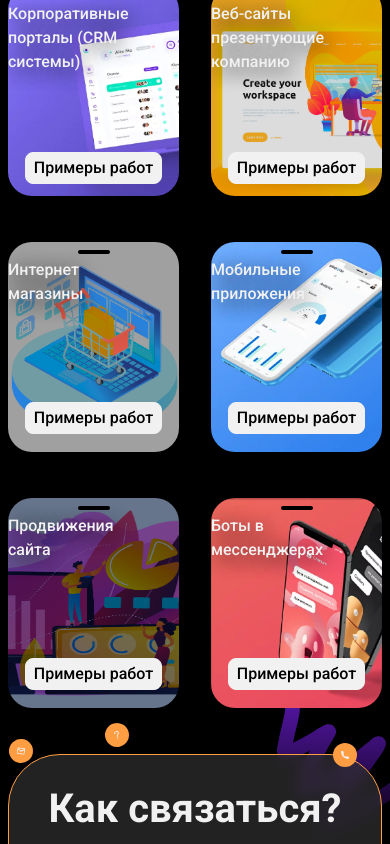
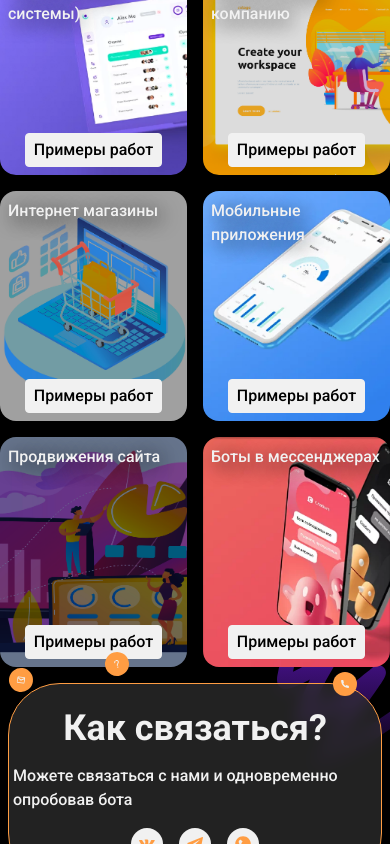
Before and after one commit to mangi-org/home-page, a Next.js app: page / in a window 390 px wide. Shown: the part 1860-2704 px from the top of the page. Built offline with nearby package versions, Linux system fonts and the light colour scheme.

Commit message:
update(ui): add adapted width

```diff
--- a/app/globals.css
+++ b/app/globals.css
@@ -2,7 +2,6 @@
 @tailwind base;
 @tailwind components;
 @tailwind utilities;
-
 
 :root {
   --white-color: #f1f1f1;
@@ -29,7 +28,8 @@
   margin: 0;
 }
 
-*, html {
+*,
+html {
   scroll-behavior: smooth;
 }
 
@@ -72,3 +72,7 @@ body.light {
   color: var(--black-color);
   color-scheme: var(--white-color);
 }
+
+.text-shadow {
+  text-shadow: 4px 4px 20px var(--dark-color);
+}
--- a/components/UI/Buttons/Button.tsx
+++ b/components/UI/Buttons/Button.tsx
@@ -1,6 +1,6 @@
 import Link from "next/link"
 
-const buttonClassName = "bg-orange border-2 border-orange border-solid text-dark py-5 px-10 rounded-xl transition-all hover:bg-dark hover:text-orange"
+const buttonClassName = "bg-orange border-2 border-orange border-solid text-dark py-5 px-10 rounded-xl transition-all w-max hover:bg-dark hover:text-orange"
 
 /**
  * Renders a button with the provided props.
--- a/components/UI/Cards/CardWork/CardWork.module.css
+++ b/components/UI/Cards/CardWork/CardWork.module.css
@@ -1,26 +1,3 @@
-.card {
-  position: relative;
-  display: flex;
-  flex-direction: column;
-  align-items: center;
-  height: calc(20rem - 1rem);
-  width: min(100%, 15rem);
-}
-
-.bacground {
-  position: absolute;
-  z-index: -1;
-  top: 0;
-  left: 0;
-}
-
-.bacground img {
-  width: min(100%, 15rem);
-  height: 100%;
-  top: 0;
-  border-radius: 1.5rem;
-}
-
 .bacground span {
   position: absolute;
   top: 0.5rem;
@@ -30,66 +7,3 @@
   background-color: var(--dark-color);
   border-radius: 1rem;
 }
-
-.content {
-  display: flex;
-  padding: 1rem;
-  width: 100%;
-  flex-direction: column;
-  height: 100%;
-}
-
-.content h3 {
-  flex-grow: 1;
-  width: fit-content;
-  padding: 0 0.25rem;
-  text-shadow: 4px 4px 20px var(--dark-color);
-}
-
-.content a {
-  display: flex;
-  text-decoration: none;
-  align-self: flex-end;
-  margin: 0 auto;
-  color: var(--dark-color);
-  background-color: var(--white-color);
-  width: 75%;
-  height: 2rem;
-  justify-content: center;
-  align-items: center;
-  border-radius: 0.5rem;
-  border: 1px solid var(--white-color);
-}
-
-.content a:hover {
-  background-color: inherit; /*rgba(255, 255, 255, 0.6) */
-  backdrop-filter: blur(8px) saturate(180%);
-  -webkit-backdrop-filter: blur(8px) saturate(180%);
-  color: var(--white-color);
-}
-
-@media screen and (max-width: 767px) {
-  .card {
-    height: 15rem;
-    width: 100%;
-  }
-  .content {
-    padding: 1rem 0;
-  }
-  .content h3 {
-    flex-grow: 0.75;
-    width: min-content;
-    padding: 0;
-    padding-left: 0.5rem;
-  }
-  .content a {
-    width: max-content;
-    margin: 0;
-    padding: 0 0.5rem;
-    align-self: center;
-  }
-  .bacground img {
-    margin: 0 0.5rem;
-    width: calc(100% - 1rem);
-  }
-}
--- a/components/UI/Cards/CardWork/CardWork.tsx
+++ b/components/UI/Cards/CardWork/CardWork.tsx
@@ -28,15 +28,22 @@ function CardWork({ title, link, backgroundImage, backgroundImageAlt }: CardWork
     // }
 
     return (
-        <div className={styles.card}>
-            <div className={styles.bacground}>
-                <Image src={backgroundImage} alt={backgroundImageAlt} />
-                <span></span>
+        <div className="relative flex flex-col items-center h-full w-full p-0 m-0 md:w-2/3 lg:w-1/2">
+            <div className="bg-cover">
+                <Image className="rounded-2xl" src={backgroundImage} alt={backgroundImageAlt} />
+                {/* <span></span> */}
             </div>
-            <div className={styles.content}>
-                <h3 className={styles.title}>{title}</h3>
-                {checkLink && <Link href={link}>Примеры работ</Link>}
+            <div className="absolute flex items-left flex-wrap w-full justify-center p-2 flex-col pt-2 md:pt-4">
+                <h3 className="text-shadow w-fit">{title}</h3>
             </div>
+            {checkLink &&
+            <Link href={link} className="
+                absolute flex items-center justify-center p-1 flex-col bottom-2 border-solid border
+                px-2 border-white rounded bg-white text-dark transition-all hover:backdrop-blur-sm
+                hover:bg-inherit hover:text-white lg:px-4
+            "
+            >Примеры работ</Link>
+            }
         </div>
     );
 }
--- a/components/UI/Hydrogen/Hydrogen.module.css
+++ /dev/null
@@ -1,13 +0,0 @@
-.hydrogen {
-  text-align: center;
-  font-weight: 700;
-  font-size: 5.375rem;
-  margin-bottom: 3rem;
-}
-
-@media screen and (max-width: 767px) {
-  .hydrogen {
-    font-size: 2.5rem;
-    margin-bottom: 1rem;
-  }
-}
--- a/components/UI/Hydrogen/Hydrogen.tsx
+++ b/components/UI/Hydrogen/Hydrogen.tsx
@@ -1,5 +1,3 @@
-import styles from './Hydrogen.module.css'
-
 /**
  * Render a Hydrogen component.
  *
@@ -9,7 +7,7 @@ import styles from './Hydrogen.module.css'
  */
 function Hydrogen({ text }: { text: string }) {
     return (
-        <h2 className={styles.hydrogen} >{text}</h2>
+        <h2 className="text-center font-bold text-4xl mb-4 md:mb-6 md:text-5xl lg:text-6xl lg:mb-8" >{text}</h2>
     )
 }
 
--- a/components/UI/Paragraph/Paragraph.tsx
+++ b/components/UI/Paragraph/Paragraph.tsx
@@ -8,7 +8,7 @@ import styles from './Paragraph.module.css';
  */
 function Paragraph({ children }: { children: React.ReactNode }) {
     return (
-        <p className={styles.paragraph}>{children}</p>
+        <p className="text-base md:text-lg lg:text-xl">{children}</p>
     )
 }
 
--- a/layout/Footer.module.css
+++ /dev/null
@@ -1,8 +0,0 @@
-.footer {
-  display: flex;
-  flex-direction: row;
-  justify-content: center;
-  align-items: center;
-  align-self: center;
-  margin: 1rem auto;
-}
--- a/layout/Footer.tsx
+++ b/layout/Footer.tsx
@@ -1,4 +1,3 @@
-import styles from './Footer.module.css'
 import React from 'react'
 /**
  * Renders the footer component.
@@ -7,7 +6,7 @@ import React from 'react'
  */
 export default function Footer() {
     return (
-        <footer className={styles.footer}>
+        <footer className="flex mx-auto my-4 justify-center text-center self-center items-center">
             <p>
                 © {new Date().getFullYear()} Все права защищены
             </p>
--- a/layout/index.tsx
+++ b/layout/index.tsx
@@ -13,7 +13,7 @@ import { ScrollTop } from '@/components/UI/intex'
  */
 export default function Layout({ children }: { children: React.ReactNode }) {
     return (
-        <div className='wrapper'>
+        <div className="wrapper">
             <Header />
             <Main>
                 {children}
```
Also changed, not shown: layout/Main.module.css (deleted).
